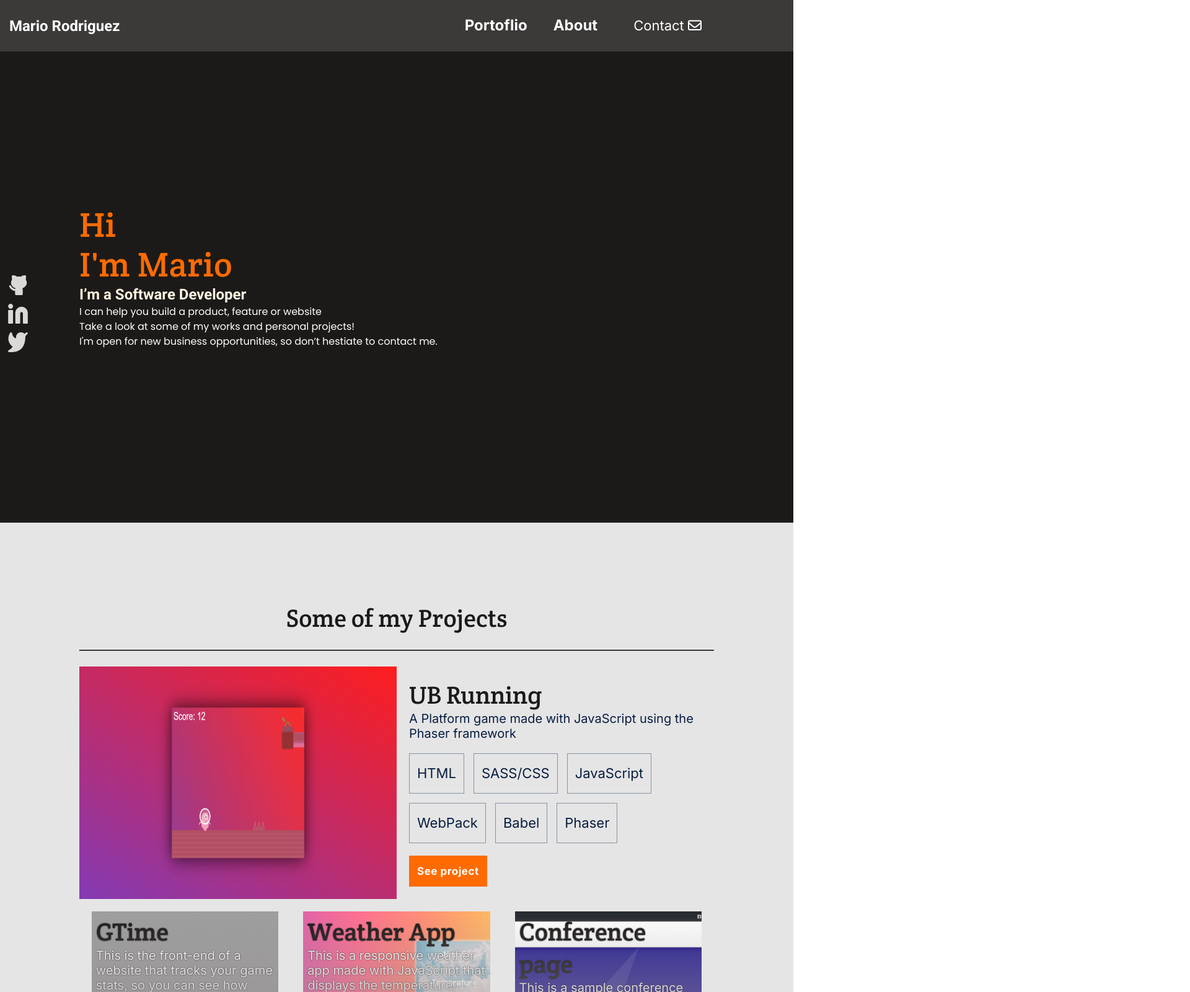
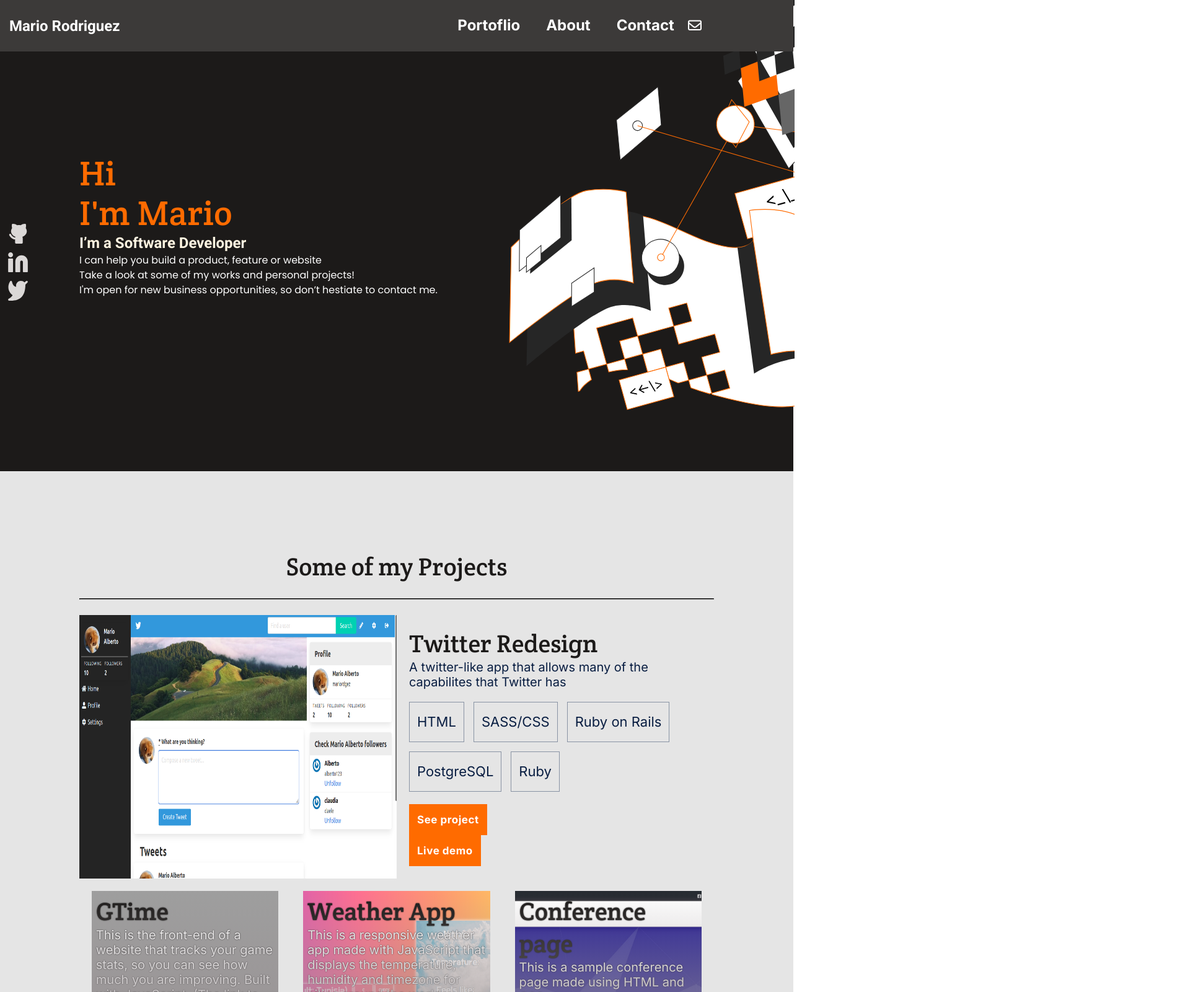
Before and after one commit to mariordgez/my-portfolio, a plain HTML site: page index.html in a window 1280 px wide. Shown: the top 1600 px of the page at 62% size, 1920 px wide, since content can reach past the window. Drawn offline with Linux system fonts and the light colour scheme; grey boxes are pictures that could not be loaded.

Commit message:
Fix background img of hero pg

```diff
--- a/css/main.css
+++ b/css/main.css
@@ -19,12 +19,16 @@ hr {
 }
 
 header {
+  position: absolute;
+  top: 0;
+  width: 100%;
   display: flex;
   justify-content: space-between;
   align-items: center;
   padding: 15px;
   background-color: #3c3a39;
   color: white;
+  z-index: 13;
 }
 
 #desktop-nav,
@@ -151,6 +155,7 @@ main {
   flex-direction: column;
   background-color: #e5e5e5;
   padding: 10%;
+  z-index: 13;
 }
 
 #projects h2 {
@@ -416,6 +421,11 @@ textarea {
     brightness(92%) contrast(82%);
 }
 
+.trim {
+  overflow: hidden;
+  max-height: 100px;
+}
+
 @media all and (min-width: 720px) {
   .top-social {
     flex-direction: column;
@@ -431,12 +441,12 @@ textarea {
   .desktop-icon {
     position: absolute;
     height: 768.4791662539425px;
-    width: 1001.809054970883px;
-    left: 966.68115234375px;
+    left: 701px;
     top: 0px;
     border-radius: 0px;
+    display: block;
+    z-index: 12;
 
-    transform: matrix(-0.96, 0.27, 0.27, 0.96, 0, 0);
     display: block;
   }
 
@@ -472,6 +482,9 @@ textarea {
     transition: 350ms;
   }
 
+  .body {
+    overflow: hidden;
+  }
   .nav-link:hover {
     border: 1px solid #d2d5db;
   }
--- a/index.html
+++ b/index.html
@@ -9,7 +9,16 @@
     <title>Mario Rodriguez - Portfolio</title>
   </head>
   <body>
+    <div class="trim">
+    <img
+      class="desktop-icon"
+      src="./media/svg/Illustration-header.svg"
+      alt="Icon for the side"
+    />
+  </div>
     <header>
+
+
       <h1 id="logo">Mario Rodriguez</h1>
       <button type="button" class="menu-bars">
         <i class="fas fa-bars"></i>
@@ -19,7 +28,7 @@
           <li><a class="nav-link" href="#projects">Portoflio</a></li>
           <li><a class="nav-link" href="#about-me">About</a></li>
           <li>
-            <a class="nav-link" href="#contact"></a>Contact <i class="far fa-envelope"></i
+            <a class="nav-link" href="#contact">Contact</a> <i class="far fa-envelope"></i
             ></a>
           </li>
         </ul>
@@ -33,11 +42,7 @@
             src="./media/svg/icon.svg"
             alt="Icon for the side"
           />
-          <img
-            class="desktop-icon"
-            src="./media/png/Illustration-header.png"
-            alt="Icon for the side"
-          />
+
         </div>
         <h2 class="intro-greet">
           Hi
@@ -95,29 +100,35 @@
         <hr/>
         <div class="first-card">
           <img
-            src="./media/png/ubrunning.png"
-            alt="UB-Running Screenshot"
+            src="./media/png/twitter-redesign.png"
+            alt="Twitter"
             class="first-card-img"
           />
           <div class="first-card-description">
-            <h2>UB Running</h2>
+            <h2>Twitter Redesign</h2>
             <p class="description blue-color">
-              A Platform game made with JavaScript using the Phaser framework
+              A twitter-like app that allows many of the capabilites that Twitter has
             </p>
             <ul class="project-stacks blue-color">
               <li>HTML</li>
               <li>SASS/CSS</li>
-              <li>JavaScript</li>
-              <li>WebPack</li>
-              <li>Babel</li>
-              <li>Phaser</li>
+              <li>Ruby on Rails</li>
+              <li>PostgreSQL</li>
+              <li>Ruby</li>
             </ul>
             <a
-              href="https://github.com/Spayco/UB-Running/"
+              href="https://github.com/mariordgez/twitter-redesign"
               class="link"
               target="_blank"
               rel="noreferrer noopener"
               >See project</a
+            >
+            <a
+              href="https://intense-river-89846.herokuapp.com"
+              class="link"
+              target="_blank"
+              rel="noreferrer noopener"
+              >Live demo</a
             >
           </div>
         </div>
```
Also changed, not shown: media/png/twitter-redesign.png (added).
